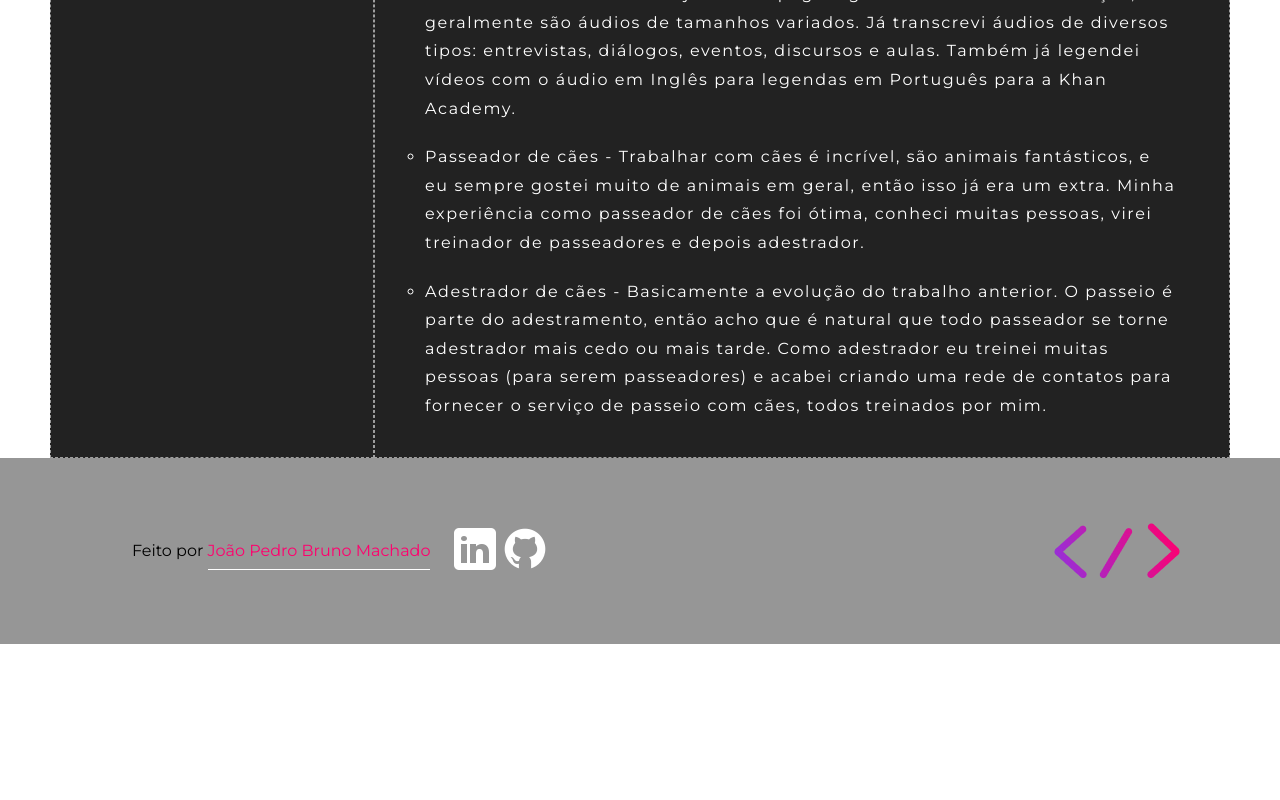
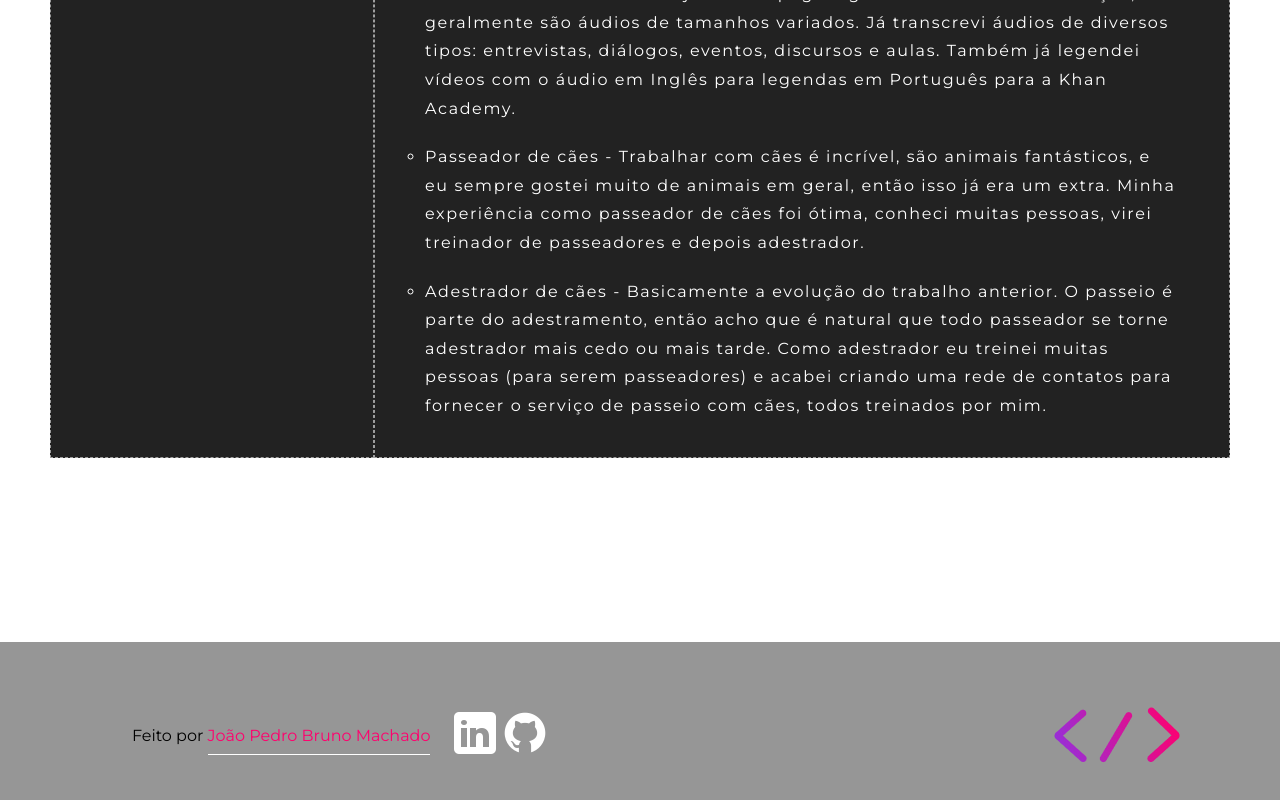
Before and after one commit to Jp-bruno/CurriculoSiteV2, a Next.js app: page / in a window 1280 px wide. Shown: the part 2097-2897 px from the top of the page. Before the commit the page ends 2741 px from the top, so only its background shows below. Built offline with nearby package versions, Linux system fonts and the light colour scheme.

Commit message:
added mixins

```diff
--- a/components/Main.tsx
+++ b/components/Main.tsx
@@ -5,8 +5,7 @@ const StyledMain = styled.main`
     color: white;
     scroll-padding: 500px;
 
-`
-
+`;
 
 export default function Main({ children }: PropsWithChildren) {
     return (
--- a/components/Sections/Section2.tsx
+++ b/components/Sections/Section2.tsx
@@ -1,15 +1,15 @@
 import styled from "styled-components";
 import Image from "next/image";
+import { h1Styles, sectionPaddings } from '../../styles/minixs';
 
 const StyledSection = styled.section`
     display: flex;
     flex-direction: column;
-    padding-top: 95px;
-    padding-inline: var(--base-padding-inline);
+
+    ${sectionPaddings}
 
     h1 {
-        border-bottom: solid 1px #ffffffaa;
-        padding: 10px;
+        ${h1Styles}
     }
 
     .content {
--- /dev/null
+++ b/components/Sections/Section3.tsx
@@ -0,0 +1,18 @@
+import styled from "styled-components";
+import { h1Styles, sectionPaddings } from '../../styles/minixs';
+
+const StyledSection = styled.section`
+    ${sectionPaddings}
+
+    h1 {
+        ${h1Styles}
+    }
+`
+
+export default function Section3() {
+    return (
+        <StyledSection>
+            <h1>Sobre ser front-end</h1>
+        </StyledSection>
+    )
+}
--- a/pages/index.tsx
+++ b/pages/index.tsx
@@ -1,12 +1,14 @@
 import Main from "../components/Main";
 import Section1 from '../components/Sections/Section1';
 import Section2 from "../components/Sections/Section2";
+import Section3 from "../components/Sections/Section3";
 
 export default function Home() {
     return(
         <Main>
             <Section1 />
             <Section2 />
+            <Section3 />
         </Main>
     )
 }
--- /dev/null
+++ b/styles/minixs.js
@@ -0,0 +1,9 @@
+export const h1Styles = `
+    border-bottom: solid 1px #ffffffaa;
+    padding: 10px;
+`;
+
+export const sectionPaddings = `
+    padding-top: 95px;
+    padding-inline: var(--base-padding-inline);
+`;
```
